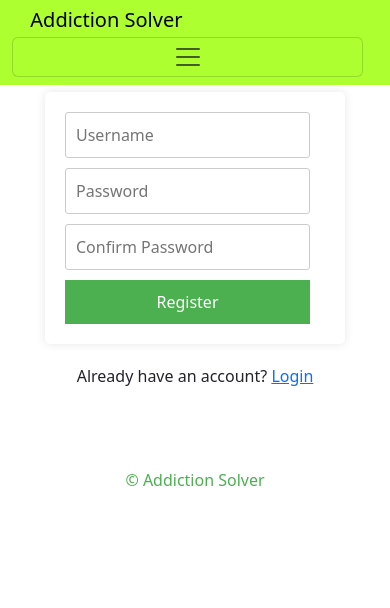
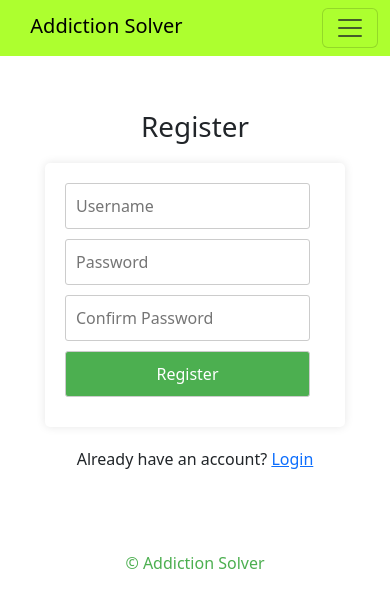
Before and after one commit to Samboja651/Addiction-Solver, a Flask app: page /auth/register in a window 390 px wide. Shown: the top 608 px of the page. Run offline with Flask 3, Linux system fonts and the light colour scheme; some libraries are stand-ins or nearby versions.

Commit message:
more responsive navbar

```diff
--- a/app/static/css/login.css
+++ b/app/static/css/login.css
@@ -22,7 +22,7 @@ form {
 
 input[type="text"],
 input[type="password"],
-button {
+.btn-login {
     width: calc(100% - 15px);
     margin-bottom: 10px;
     padding: 10px;
@@ -31,14 +31,14 @@ button {
     box-sizing: border-box;
 }
 
-button {
+.btn-login {
     background-color: #4CAF50;
     color: white;
     border: none;
     cursor: pointer;
 }
 
-button:hover {
+.btn-login:hover {
     background-color: #45a049;
 }
 
--- a/app/static/css/register.css
+++ b/app/static/css/register.css
@@ -23,7 +23,7 @@ form {
 
 input[type="text"],
 input[type="password"],
-button {
+.register-btn {
     width: calc(100% - 15px); /* Adjusting width to accommodate padding and borders */
     margin-bottom: 10px;
     padding: 10px;
--- a/app/static/css/styles.css
+++ b/app/static/css/styles.css
@@ -6,6 +6,7 @@ body {
     justify-content: center;
     padding: 0 12%;
 }
+
 
 
 header {
--- a/app/templates/auth/register.html
+++ b/app/templates/auth/register.html
@@ -4,15 +4,14 @@
     <meta charset="UTF-8">
     <title>Register Page</title>
     <meta name="viewport" content="width=device-width, initial-scale=1.0">
-    <link rel="stylesheet" type="text/css" href="{{ url_for('static', filename='css/register.css') }}">
-    <link rel="stylesheet" href="{{ url_for('static', filename='css/style.css') }}">
-    <link href="https://cdn.jsdelivr.net/npm/bootstrap@5.3.2/dist/css/bootstrap.min.css" rel="stylesheet" integrity="sha384-T3c6CoIi6uLrA9TneNEoa7RxnatzjcDSCmG1MXxSR1GAsXEV/Dwwykc2MPK8M2HN" crossorigin="anonymous">
+    <link rel="stylesheet" href="{{ url_for('static', filename='css/register.css') }}">
+    <!-- <link rel="stylesheet" href="{{ url_for('static', filename='css/style.css') }}"> -->
+    <!-- <link href="https://cdn.jsdelivr.net/npm/bootstrap@5.3.2/dist/css/bootstrap.min.css" rel="stylesheet" integrity="sha384-T3c6CoIi6uLrA9TneNEoa7RxnatzjcDSCmG1MXxSR1GAsXEV/Dwwykc2MPK8M2HN" crossorigin="anonymous"> -->
 </head>
-<body style="margin-top: 10%;">
-    <h1>Register</h1>
+<body>
     {% include "navigation.html" %}
 
-
+    <h1>Register</h1>
     {% for message in get_flashed_messages() %}
         <div class="flash" style="text-align: center; color: crimson;">{{ message }}</div>
     {% endfor %}
@@ -21,7 +20,7 @@
         <input type="text" name="username" placeholder="Username" required>
         <input type="password" name="password" placeholder="Password" required>
         <input type="password" name="confirm_password" placeholder="Confirm Password" required>
-        <button type="submit">Register</button>
+        <button class="register-btn" type="submit">Register</button>
     </form>
 
     <p>Already have an account? <a href="{{ url_for('auth.login') }}">Login</a></p>
--- a/app/templates/help/platform.html
+++ b/app/templates/help/platform.html
@@ -5,7 +5,7 @@
     <meta name="viewport" content="width=device-width, initial-scale=1.0">
     <title>Help</title>
     <link rel="stylesheet" href="{{ url_for('static', filename='css/help_platform.css') }}">
-    <link href="https://cdn.jsdelivr.net/npm/bootstrap@5.3.2/dist/css/bootstrap.min.css" rel="stylesheet" integrity="sha384-T3c6CoIi6uLrA9TneNEoa7RxnatzjcDSCmG1MXxSR1GAsXEV/Dwwykc2MPK8M2HN" crossorigin="anonymous">
+    <!-- <link href="https://cdn.jsdelivr.net/npm/bootstrap@5.3.2/dist/css/bootstrap.min.css" rel="stylesheet" integrity="sha384-T3c6CoIi6uLrA9TneNEoa7RxnatzjcDSCmG1MXxSR1GAsXEV/Dwwykc2MPK8M2HN" crossorigin="anonymous"> -->
     <link rel="stylesheet" href="{{ url_for('static', filename='css/style.css') }}">
 </head>
 <body>
@@ -52,7 +52,7 @@
             </div>
         </div>
     </section>
-    <script src="https://cdn.jsdelivr.net/npm/bootstrap@5.3.2/dist/js/bootstrap.bundle.min.js" integrity="sha384-C6RzsynM9kWDrMNeT87bh95OGNyZPhcTNXj1NW7RuBCsyN/o0jlpcV8Qyq46cDfL" crossorigin="anonymous"></script>
+    <!-- <script src="https://cdn.jsdelivr.net/npm/bootstrap@5.3.2/dist/js/bootstrap.bundle.min.js" integrity="sha384-C6RzsynM9kWDrMNeT87bh95OGNyZPhcTNXj1NW7RuBCsyN/o0jlpcV8Qyq46cDfL" crossorigin="anonymous"></script> -->
     <script src="{{ url_for('static', filename='js/script.js') }}"></script>
 </body>
 </html>
--- a/app/templates/home/index.html
+++ b/app/templates/home/index.html
@@ -26,7 +26,7 @@
     <!-- Meta Tags Generated with https://metatags.io -->
 
     <link rel="stylesheet" href="{{ url_for('static', filename='css/style.css') }}">
-    <link href="https://cdn.jsdelivr.net/npm/bootstrap@5.3.2/dist/css/bootstrap.min.css" rel="stylesheet" integrity="sha384-T3c6CoIi6uLrA9TneNEoa7RxnatzjcDSCmG1MXxSR1GAsXEV/Dwwykc2MPK8M2HN" crossorigin="anonymous">
+    <!-- <link href="https://cdn.jsdelivr.net/npm/bootstrap@5.3.2/dist/css/bootstrap.min.css" rel="stylesheet" integrity="sha384-T3c6CoIi6uLrA9TneNEoa7RxnatzjcDSCmG1MXxSR1GAsXEV/Dwwykc2MPK8M2HN" crossorigin="anonymous"> -->
     <!-- bootstrap css, you can comment / uncomment to see effects -->
 </head>
 <body class="body">
@@ -128,6 +128,6 @@
 
     <script src="{{ url_for('static', filename='js/script.js') }}"></script>
     <!-- bootstrap js, you can comment / uncomment to see effects -->
-    <script src="https://cdn.jsdelivr.net/npm/bootstrap@5.3.2/dist/js/bootstrap.bundle.min.js" integrity="sha384-C6RzsynM9kWDrMNeT87bh95OGNyZPhcTNXj1NW7RuBCsyN/o0jlpcV8Qyq46cDfL" crossorigin="anonymous"></script>
+    <!-- <script src="https://cdn.jsdelivr.net/npm/bootstrap@5.3.2/dist/js/bootstrap.bundle.min.js" integrity="sha384-C6RzsynM9kWDrMNeT87bh95OGNyZPhcTNXj1NW7RuBCsyN/o0jlpcV8Qyq46cDfL" crossorigin="anonymous"></script> -->
 </body>
 </html>
--- a/app/templates/navigation.html
+++ b/app/templates/navigation.html
@@ -2,8 +2,9 @@
 <link rel="stylesheet" href="{{ url_for('static', filename='css/style.css') }}">
 <link href="https://cdn.jsdelivr.net/npm/bootstrap@5.3.2/dist/css/bootstrap.min.css" rel="stylesheet" integrity="sha384-T3c6CoIi6uLrA9TneNEoa7RxnatzjcDSCmG1MXxSR1GAsXEV/Dwwykc2MPK8M2HN" crossorigin="anonymous">
 <script src="https://cdnjs.cloudflare.com/ajax/libs/socket.io/4.0.1/socket.io.js" integrity="sha512-q/dWJ3kcmjBLU4Qc47E4A9kTB4m3wuTY7vkFJDTZKjTs8jhyGQnaUrxa0Ytd0ssMZhbNua9hE+E7Qv1j+DyZwA==" crossorigin="anonymous"></script>
+<script src="https://cdn.jsdelivr.net/npm/bootstrap@5.3.2/dist/js/bootstrap.bundle.min.js" integrity="sha384-C6RzsynM9kWDrMNeT87bh95OGNyZPhcTNXj1NW7RuBCsyN/o0jlpcV8Qyq46cDfL" crossorigin="anonymous"></script>
 
-<section id="navbar-1">
+<section id="navbar-1" style="margin-bottom: 13vh;">
     <nav class="navbar fixed-top navbar-expand-sm test">
         <div class="container-fluid" >
             <!-- <div class="system-title"> -->
@@ -58,5 +59,3 @@
     </nav>
 
 </section>
-
-<script src="https://cdn.jsdelivr.net/npm/bootstrap@5.3.2/dist/js/bootstrap.bundle.min.js" integrity="sha384-C6RzsynM9kWDrMNeT87bh95OGNyZPhcTNXj1NW7RuBCsyN/o0jlpcV8Qyq46cDfL" crossorigin="anonymous"></script>
```
Also changed, not shown: app/templates/auth/login.html (+2 -5 lines), app/templates/eresource/base.html (+10 -7 lines).
